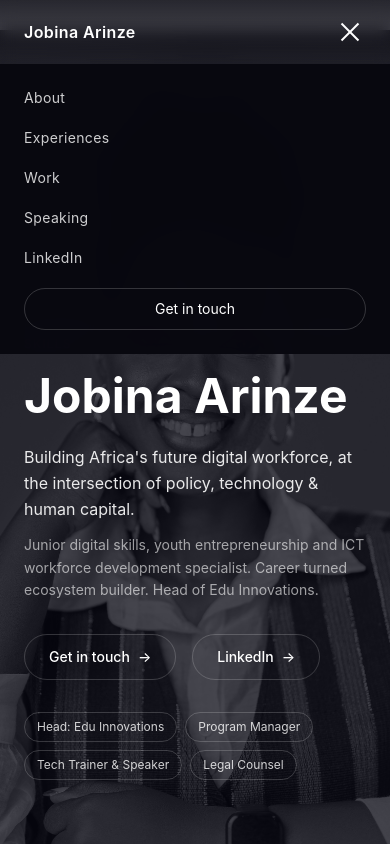
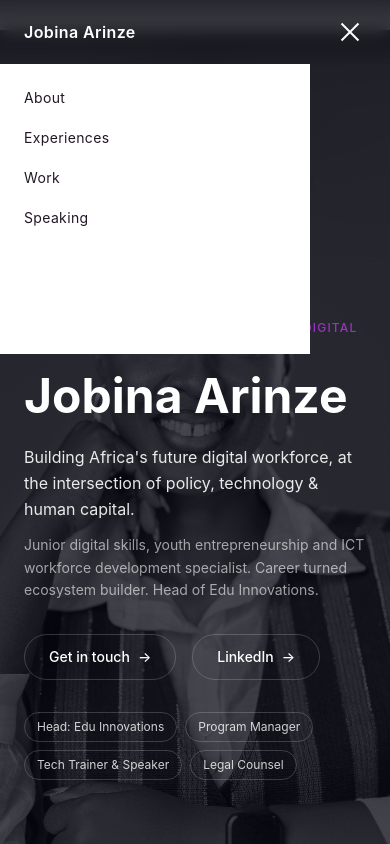
Before and after one commit to FOA-developer/Jobina-Portfolio, a React (Vite) app in the folder frontend/: page / in a window 390 px wide. Both pictures are taken after a click on the button "Toggle menu". Shown: the top 844 px of the page. Built offline with nearby package versions, Linux system fonts and the light colour scheme.

Commit message:
feat: refactored Navbar component to use Link for internal navigation

```diff
--- a/frontend/src/components/main/Navbar.jsx
+++ b/frontend/src/components/main/Navbar.jsx
@@ -1,11 +1,11 @@
 import { useState } from 'react';
+import { Link } from 'react-router-dom';
 
-/* Navigation links rendered in both desktop and mobile menus */
 const NAV_LINKS = [
-  { label: 'About',       href: '#about' },
-  { label: 'Experiences', href: '#experiences' },
-  { label: 'Work',        href: '#work' },
-  { label: 'Speaking',    href: '#speaking' },
+  { label: 'About',       to: '/#about' },
+  { label: 'Experiences', to: '/#experience' },
+  { label: 'Work',        to: '/#work' },
+  { label: 'Speaking',    to: '/#speaking' },
 ];
 
 const Navbar = () => {
@@ -21,23 +21,23 @@ const Navbar = () => {
       />
 
       {/* ── Logo / Name ── */}
-      <a href="#" className="text-white font-semibold text-base md:text-lg tracking-wide shrink-0">
+      <Link to="/" className="text-white font-semibold text-base md:text-lg tracking-wide shrink-0">
         Jobina Arinze
-      </a>
+      </Link>
 
       {/* ── Desktop navigation ── */}
       <div className="hidden md:flex items-center gap-7">
-        {NAV_LINKS.map(({ label, href }) => (
-          <a
+        {NAV_LINKS.map(({ label, to }) => (
+          <Link
             key={label}
-            href={href}
+            to={to}
             className="text-white/70 hover:text-white text-sm tracking-wide transition-colors duration-200"
           >
             {label}
-          </a>
+          </Link>
         ))}
 
-        {/* LinkedIn external link */}
+        {/* LinkedIn external link — stays as <a> since it's an external URL */}
         <a
           href="https://www.linkedin.com/in/jobina-arinze"
           target="_blank"
@@ -48,13 +48,13 @@ const Navbar = () => {
         </a>
 
         {/* CTA button */}
-        <a
-          href="#contact"
+        <Link
+          to="/#contact"
           className="border text-white text-sm px-5 py-2 rounded-full transition-all duration-200 hover:bg-white/10"
           style={{ borderColor: 'var(--color-border)' }}
         >
           Get in touch
-        </a>
+        </Link>
       </div>
 
       {/* ── Mobile hamburger toggle ── */}
@@ -63,33 +63,32 @@ const Navbar = () => {
         onClick={() => setMenuOpen(!menuOpen)}
         aria-label="Toggle menu"
       >
-        {/* Three bars that animate to an X when open */}
         <span
-          className={`block w-6 h-0.5 bg-white transition-all duration-300 ${menuOpen ? 'rotate-45 translate-y-[7px]' : ''}`}
+          className={`block w-6 h-0.5 bg-white transition-all duration-300 ${menuOpen ? 'rotate-45 translate-y-[7px] ' : ''}`}
         />
         <span
           className={`block w-6 h-0.5 bg-white transition-all duration-300 ${menuOpen ? 'opacity-0' : ''}`}
         />
         <span
-          className={`block w-6 h-0.5 bg-white transition-all duration-300 ${menuOpen ? '-rotate-45 -translate-y-[7px]' : ''}`}
+          className={`block w-6 h-0.5 bg-white transition-all duration-300 ${menuOpen ? '-rotate-45 -translate-y-[7px] ' : ''}`}
         />
       </button>
 
       {/* ── Mobile dropdown menu ── */}
       {menuOpen && (
         <div
-          className="absolute top-full left-0 right-0 flex flex-col gap-5 px-6 py-6 md:hidden"
-          style={{ background: 'rgba(8,8,15,0.97)', backdropFilter: 'blur(12px)' }}
+          className="absolute top-full left-0 bg-white right-20 flex flex-col gap-5 px-6 py-6 md:hidden"
+          style={{ backdropFilter: 'blur(12px)' }}
         >
-          {NAV_LINKS.map(({ label, href }) => (
-            <a
+          {NAV_LINKS.map(({ label, to }) => (
+            <Link
               key={label}
-              href={href}
+              to={to}
               onClick={() => setMenuOpen(false)}
-              className="text-white/80 hover:text-white text-sm tracking-wide transition-colors"
+              className="text-text-muted hover:text-white text-sm tracking-wide transition-colors"
             >
               {label}
-            </a>
+            </Link>
           ))}
 
           <a
@@ -101,14 +100,14 @@ const Navbar = () => {
             LinkedIn
           </a>
 
-          <a
-            href="#contact"
+          <Link
+            to="/#contact"
             onClick={() => setMenuOpen(false)}
             className="border text-white text-sm px-5 py-2.5 rounded-full text-center hover:bg-white/10 transition-colors"
             style={{ borderColor: 'var(--color-border)' }}
           >
             Get in touch
-          </a>
+          </Link>
         </div>
       )}
     </nav>
```
